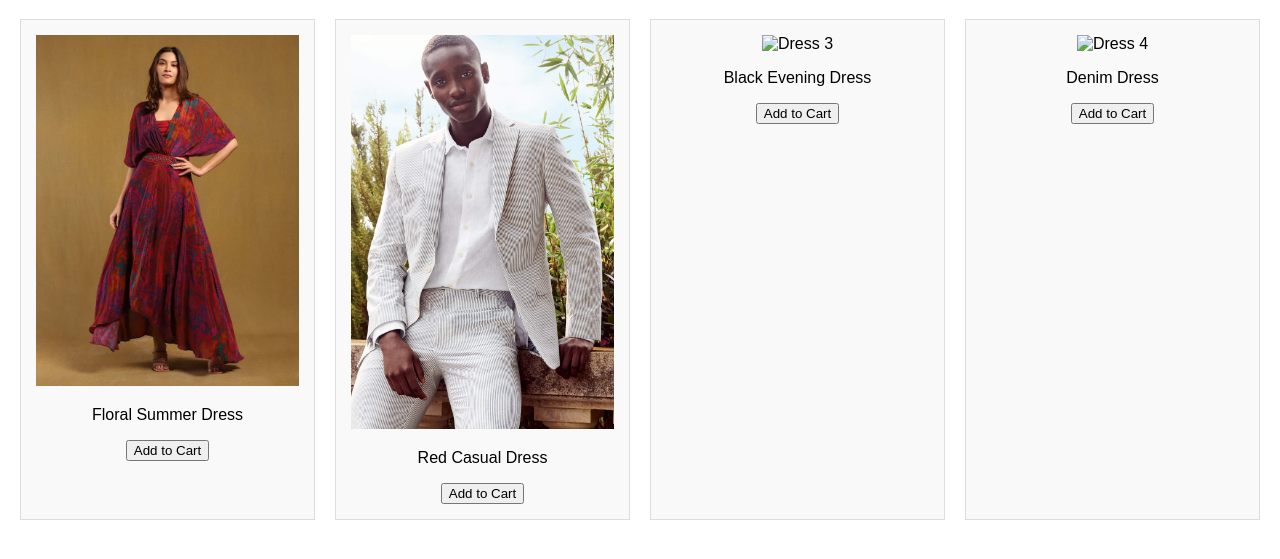
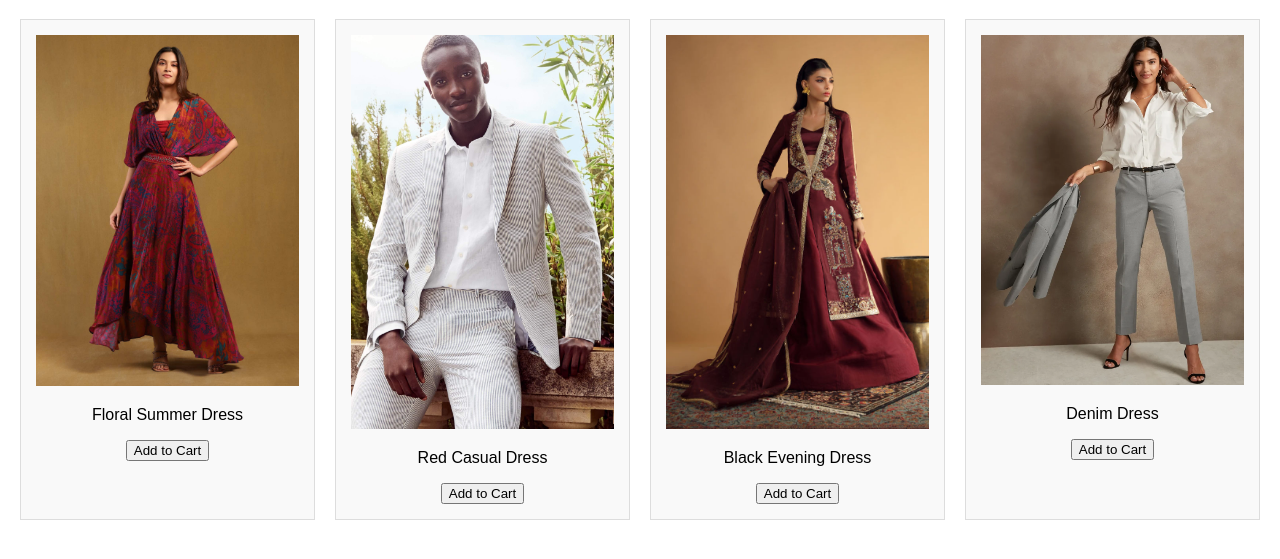
Before and after one commit to 987642-Saykat/H-M-prototype, a plain HTML site: page index.html in a window 1280 px wide. Shown: the part 151-710 px from the top of the page. Drawn offline with Linux system fonts and the light colour scheme.

Commit message:
Update index.html

```diff
--- a/index.html
+++ b/index.html
@@ -22,8 +22,8 @@
     <div class="product-grid">
       <div class="product-card"><img src="dress1.avif" alt="Dress 1" /><p>Floral Summer Dress</p><button onclick="addToCart()">Add to Cart</button></div>
       <div class="product-card"><img src="dress2.jpeg" alt="Dress 2" /><p>Red Casual Dress</p><button onclick="addToCart()">Add to Cart</button></div>
-      <div class="product-card"><img src="images/dress3.jpeg" alt="Dress 3" /><p>Black Evening Dress</p><button onclick="addToCart()">Add to Cart</button></div>
-      <div class="product-card"><img src="images/dress4.jpeg" alt="Dress 4" /><p>Denim Dress</p><button onclick="addToCart()">Add to Cart</button></div>
+      <div class="product-card"><img src="dress3.jpeg" alt="Dress 3" /><p>Black Evening Dress</p><button onclick="addToCart()">Add to Cart</button></div>
+      <div class="product-card"><img src="dress4.jpeg" alt="Dress 4" /><p>Denim Dress</p><button onclick="addToCart()">Add to Cart</button></div>
     </div>
   </main>
   <script src="script.js"></script>
```
